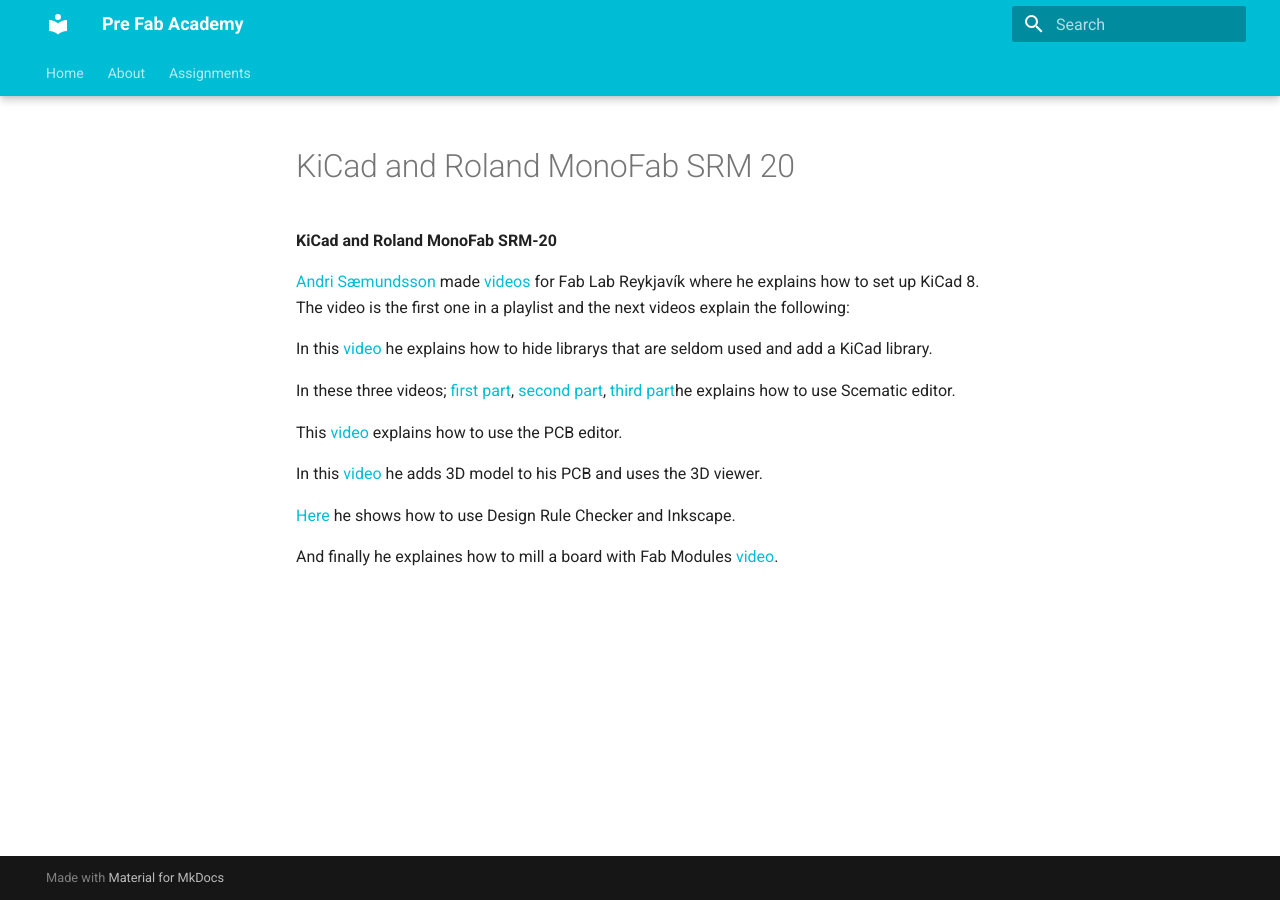
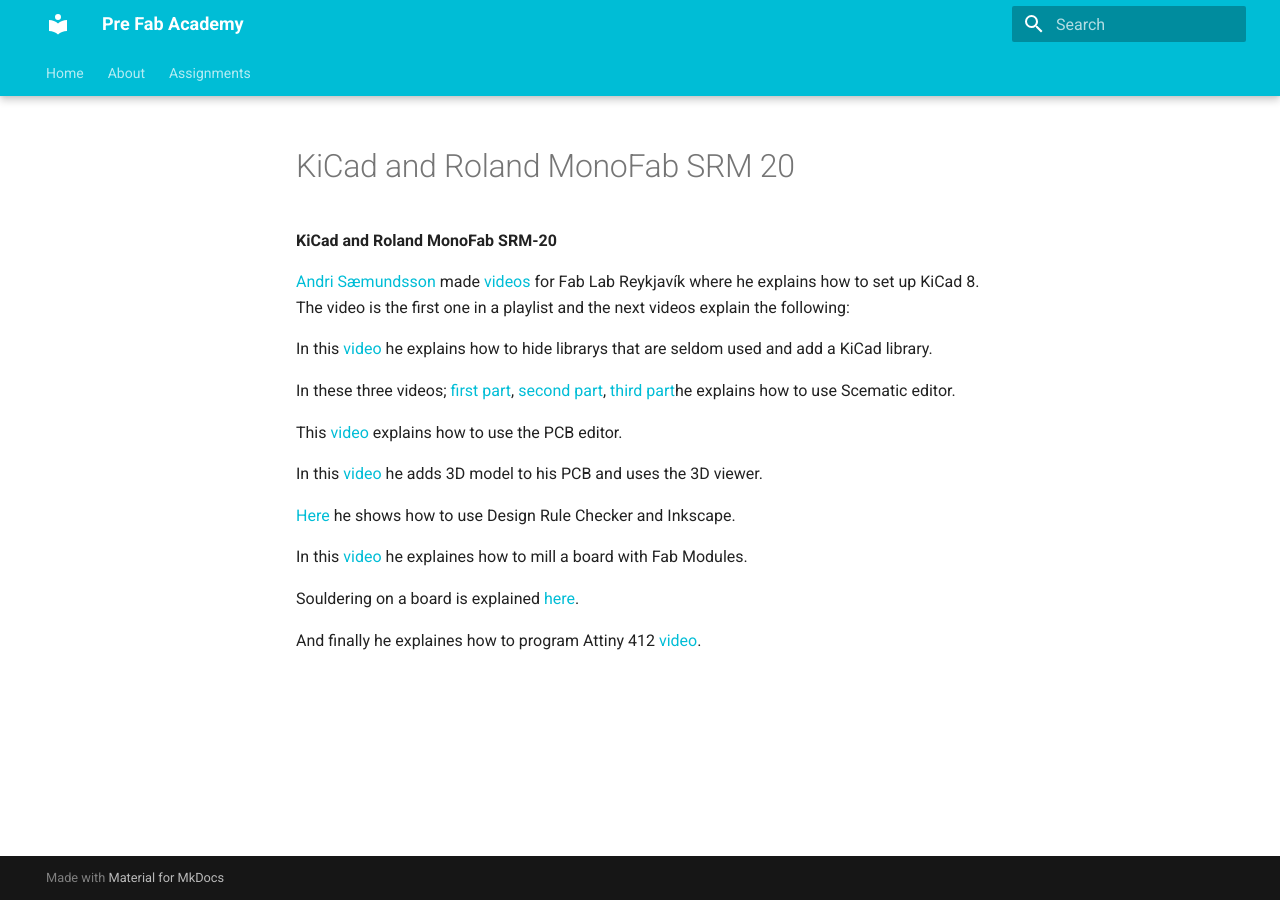
Before and after one commit to OlofH2/Before-Fab-Academy, an MkDocs documentation site: the page built from docs/KiCad_and_Roland_MonoFab_SRM_20.md, in a window 1280 px wide. Built offline with MkDocs 1.6.1 and Material for MkDocs 9.7.7, drawn with Linux system fonts in a browser that asks for light colours.

Commit message:
Fleiri myndbönd talin upp

```diff
--- a/docs/KiCad_and_Roland_MonoFab_SRM_20.md
+++ b/docs/KiCad_and_Roland_MonoFab_SRM_20.md
@@ -9,9 +9,12 @@
 
 This [video](https://www.youtube.com/watch?v=2oxuvwRuQNM&list=PLs4ifnZzVJmqaSM1lsg68vPVtJxVNhVwV&index=6) explains how to use the PCB editor.
 
-
 In this [video](https://www.youtube.com/watch?v=ZeAAy6L8AB8&list=PLs4ifnZzVJmqaSM1lsg68vPVtJxVNhVwV&index=2) he adds 3D model to his PCB and uses the 3D viewer.
 
  [Here](https://www.youtube.com/watch?v=Tq6v1HqWmm0&list=PLs4ifnZzVJmqaSM1lsg68vPVtJxVNhVwV&index=8) he shows how to use Design Rule Checker and Inkscape.
 
-And finally he explaines how to mill a board with Fab Modules [video](https://www.youtube.com/watch?v=zJNpHpuvNjk&list=PLs4ifnZzVJmqaSM1lsg68vPVtJxVNhVwV&index=9).
+In this [video](https://www.youtube.com/watch?v=zJNpHpuvNjk&list=PLs4ifnZzVJmqaSM1lsg68vPVtJxVNhVwV&index=9) he explaines how to mill a board with Fab Modules.
+
+Souldering on a board is explained [here](https://www.youtube.com/watch?v=3f6FUTbL8kg&list=PLs4ifnZzVJmqaSM1lsg68vPVtJxVNhVwV&index=10).
+
+And finally he explaines how to program Attiny 412 [video](hhttps://www.youtube.com/watch?v=So58u1hxy98&list=PLs4ifnZzVJmqaSM1lsg68vPVtJxVNhVwV&index=119).
```
